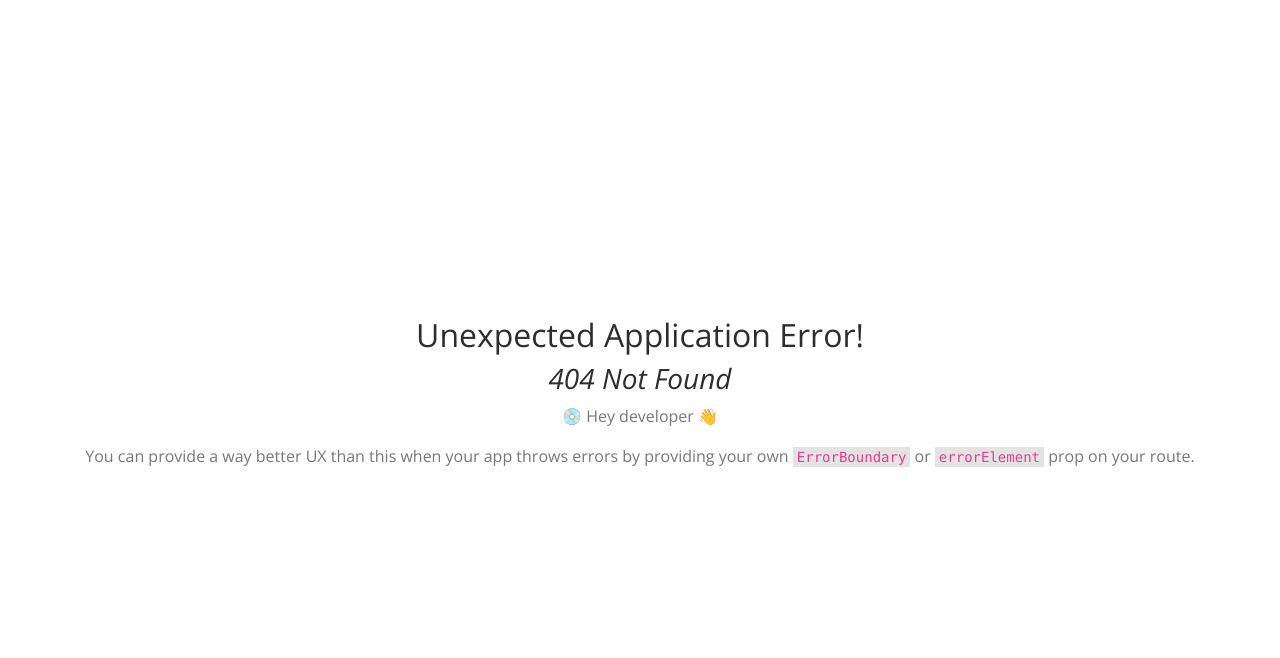
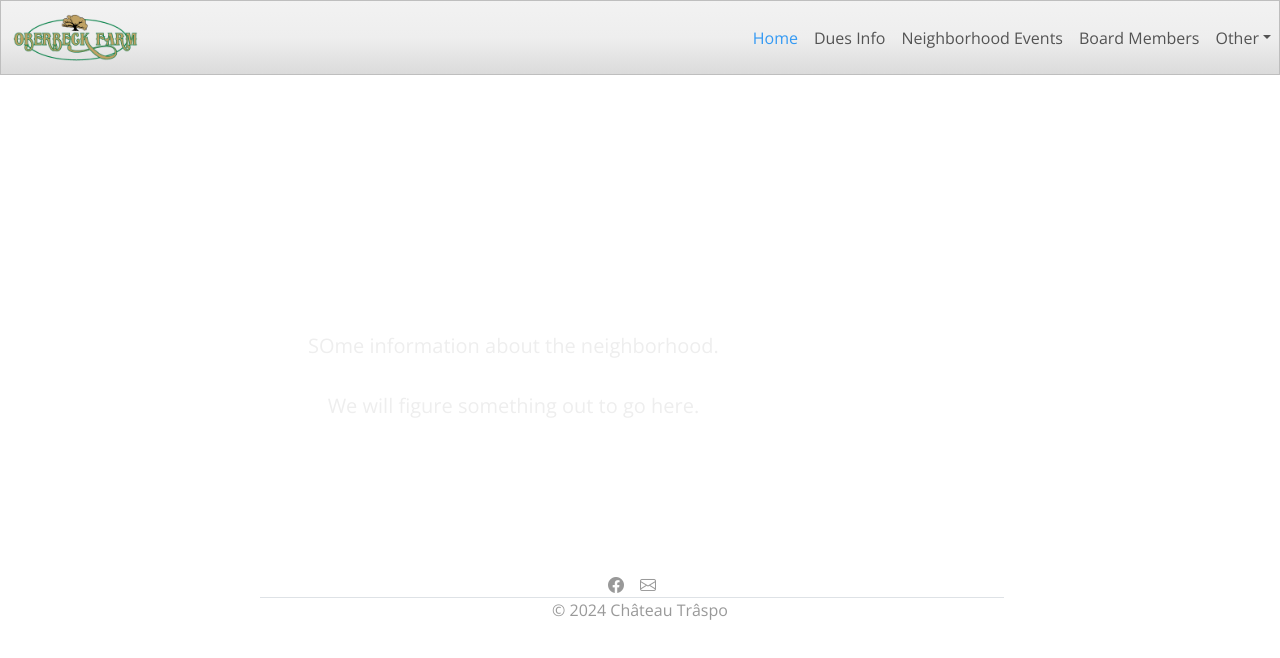
Before and after one commit to NatalieYaspo/OberbeckFarm, a React (Vite) app: page /home in a window 1280 px wide. Before the commit this address had no page. Shown: the top 658 px of the page. Built offline with nearby package versions, Linux system fonts and the light colour scheme.

Commit message:
Error page set up and Homepage base set with path

```diff
--- a/src/main.jsx
+++ b/src/main.jsx
@@ -12,8 +12,8 @@ import './index.css';
 // Bringing in the pages the router will use to conditionally show the appropriate views
 import App from './App.jsx'  //Main page
 //RENAME BELOW PAGES FOR WHAT WE NEED
-// import ErrorPage from './pages/ErrorPage';
-// import AboutMePage from './pages/AboutMePage';
+import ErrorPage from './pages/ErrorPage';
+import HomePage from './pages/HomePage';
 // import PortfolioPage from './pages/PortfolioPage';
 // import ContactPage from './pages/ContactPage';
 // import ResumePage from './pages/ResumePage';
@@ -23,16 +23,16 @@ const router = createBrowserRouter([
   {
     path: '/',
     element: <App />,
-    // errorElement: <ErrorPage />,
-    // children: [
-      // {
-      //   index: true,
-      //   element: <AboutMePage/>,//RENAME
-      // },
-      // {
-      //   path: 'aboutme',
-      //   element: <AboutMePage />,//RENAME
-      // },
+    errorElement: <ErrorPage />,
+    children: [
+      {
+        index: true,
+        element: <HomePage />,
+      },
+      {
+        path: 'home',
+        element: <HomePage />,//RENAME
+      },
       // {
       //   path: 'portfolio',
       //   element: <PortfolioPage />,//RENAME
@@ -45,7 +45,7 @@ const router = createBrowserRouter([
       //   path: 'resume',
       //   element: <ResumePage />, //RENAME
       // },
-    // ],
+    ],
   },
 ]);
 
--- /dev/null
+++ b/src/pages/ErrorPage.jsx
@@ -0,0 +1,16 @@
+import { useRouteError } from 'react-router-dom';
+
+export default function ErrorPage() {
+  const error = useRouteError();
+  console.error(error);
+
+  return (
+    <div id="error-page">
+      <h1>Oops!</h1>
+      <p>Sorry, an unexpected error has occurred.</p>
+      <p>
+        Error: <i>{error.statusText || error.message}</i>
+      </p>
+    </div>
+  );
+}
--- /dev/null
+++ b/src/pages/HomePage.jsx
@@ -0,0 +1,20 @@
+// import Image from '../images/NatalieYaspo.jpg' //Image of front entrance sign?
+
+export default function Home() {
+  return (
+    <div className="container col-xxl-8 px-4 py-5">
+      <div className="row flex-lg-row-reverse align-items-center g-5 py-5">
+        <div className="col-10 col-sm-8 col-lg-4 px-4">
+          {/* <img src={Image} className="d-block mx-lg-auto img-fluid shadow p-3 mb-5 bg-white rounded" width={700} height={500} /> */}
+        </div>
+        <div className="col-lg-8 px-4">
+          <h1 className="display-5 fw-bold text-white lh-1 mb-3">Welcome to Oberbeck Farm</h1>
+          <p className="lead text-light">SOme information about the neighborhood.
+            <br></br>
+            <br></br>
+            We will figure something out to go here.</p>
+        </div>
+      </div>
+    </div>
+  );
+}
```
Also changed, not shown: src/components/Footer.jsx (+2 -15 lines).
